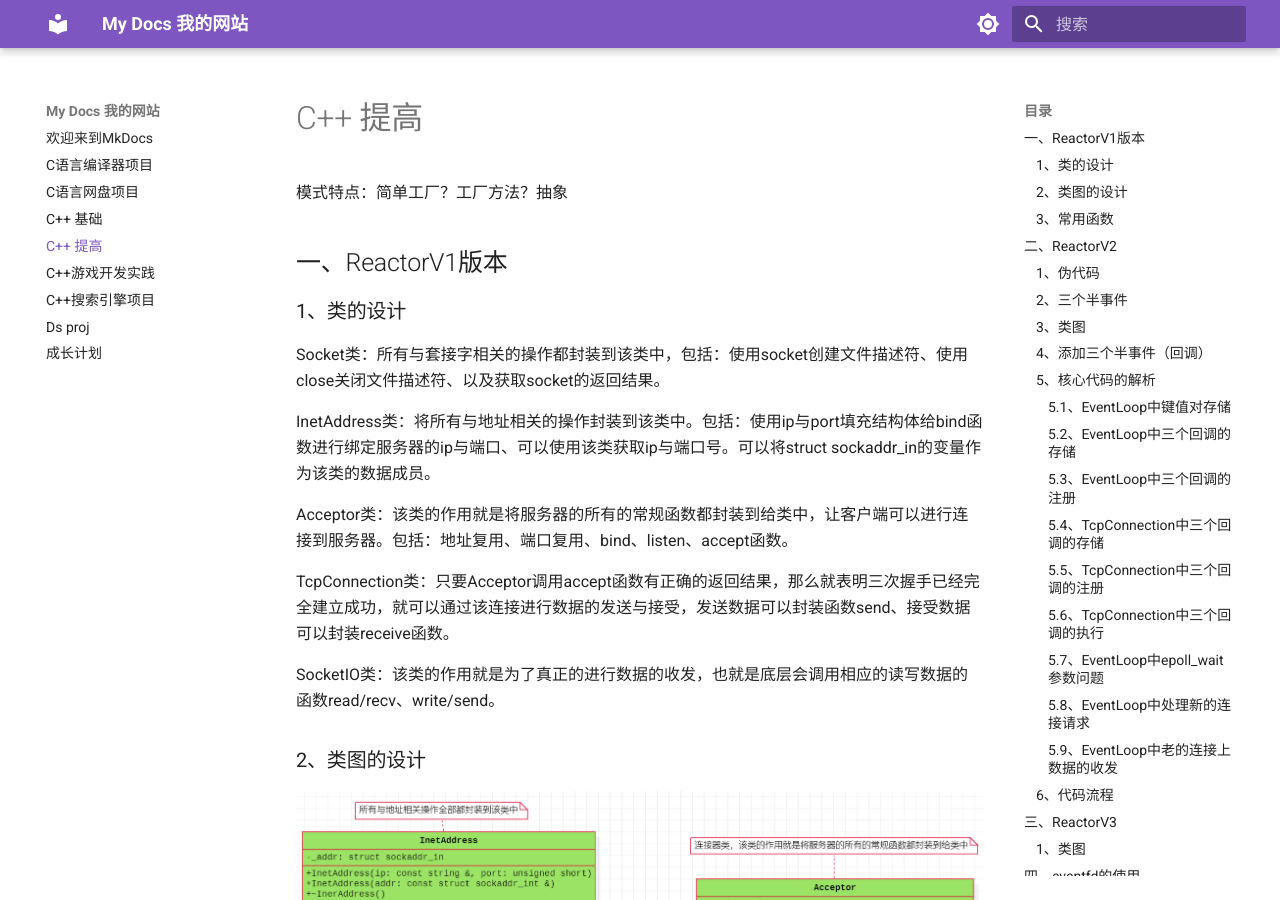
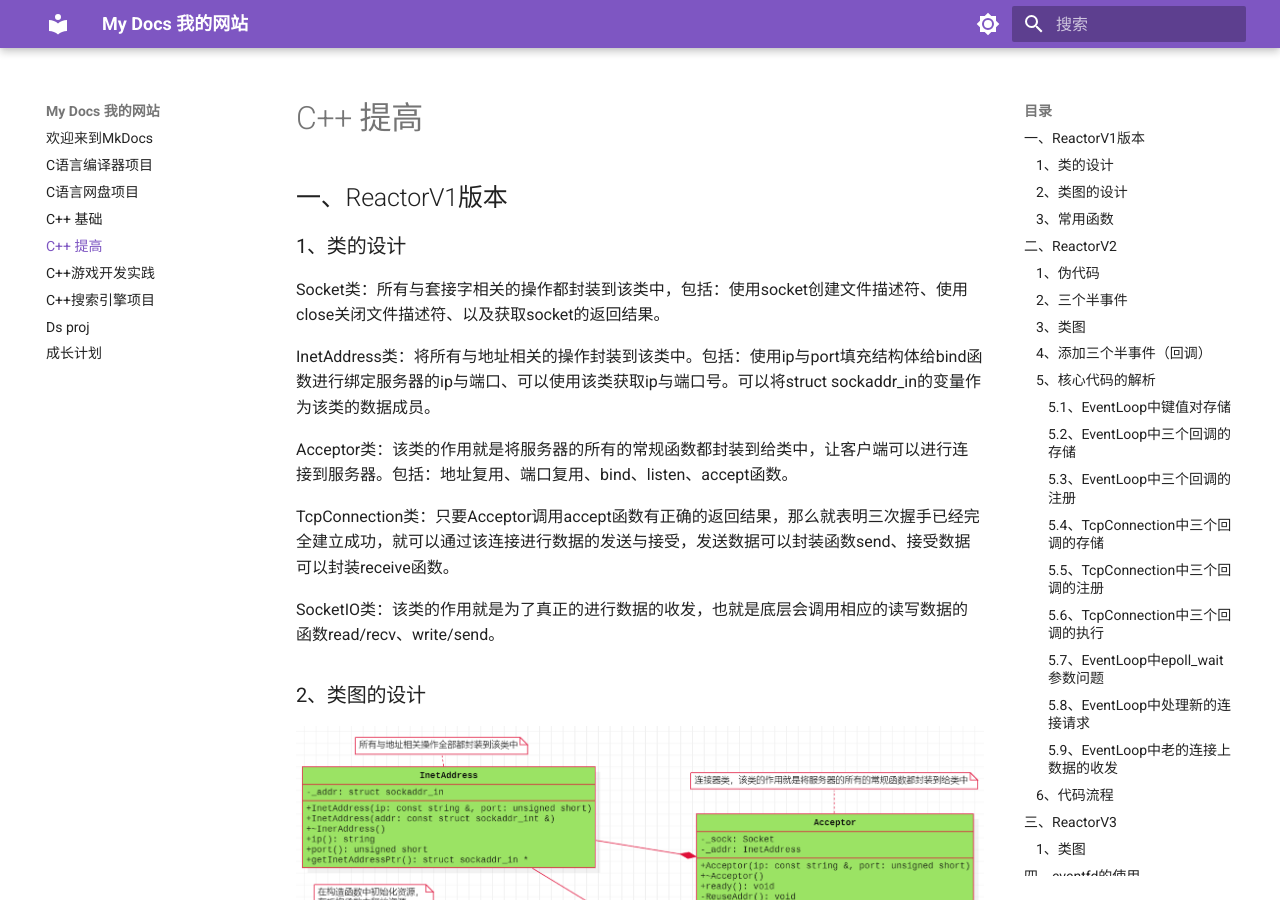
Before and after one commit to csRocket/mysite, an MkDocs documentation site: the page built from docs/cpp-boost.md, in a window 1280 px wide and 900 px high. Built offline with MkDocs 1.6.1 and Material for MkDocs 9.7.7, drawn with Linux system fonts in a browser that asks for light colours.

Commit message:
Update cpp-boost.md

```diff
--- a/docs/cpp-boost.md
+++ b/docs/cpp-boost.md
@@ -1,6 +1,4 @@
 # C++ 提高
-
-模式特点：简单工厂？工厂方法？抽象
 
 ## 一、ReactorV1版本
 
```
